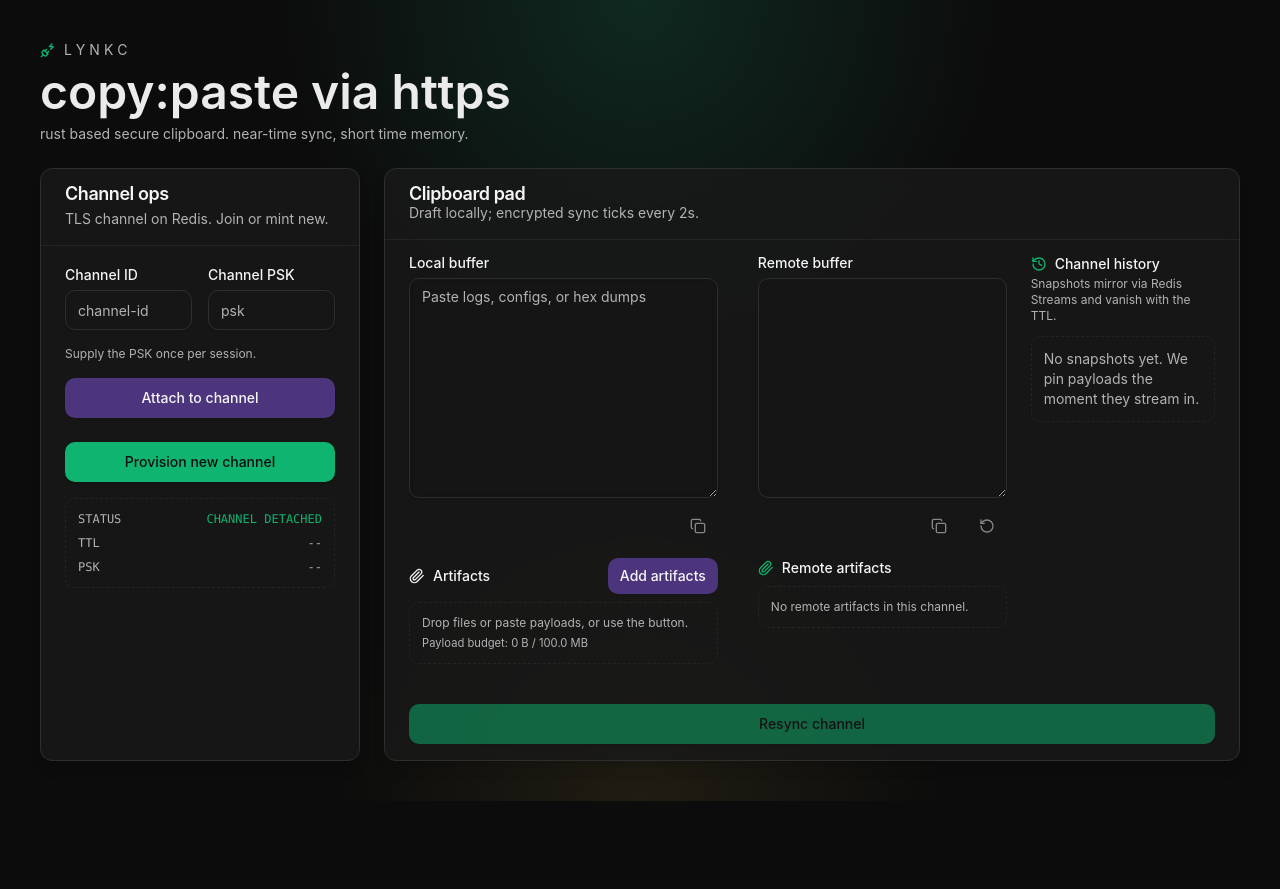
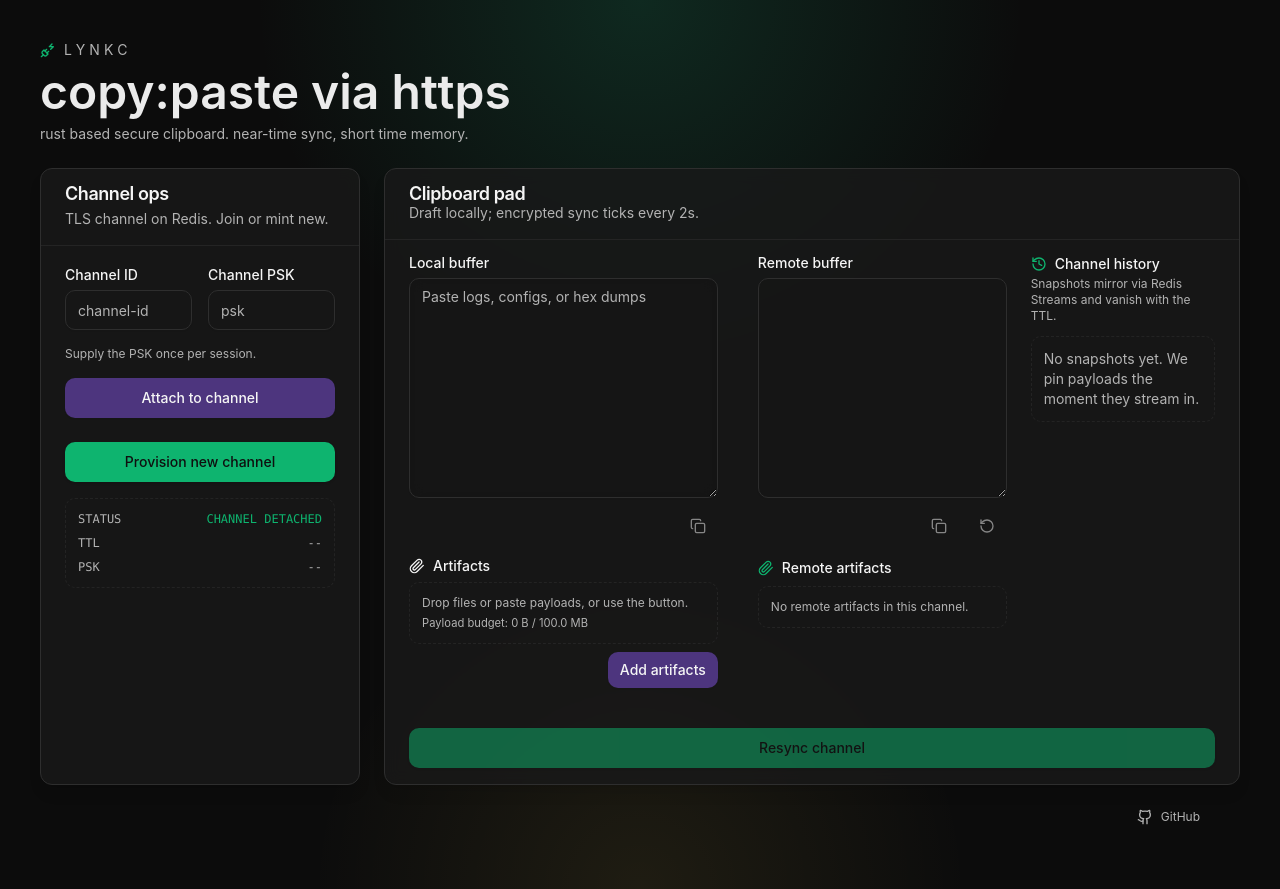
Before and after one commit to mohr-cai/lynkc, a React (Vite) app in the folder frontend/: page / in a window 1280 px wide. Before the commit the page ends 801 px from the top, so only its background shows below. Built offline with nearby package versions, Linux system fonts and the light colour scheme.

Commit message:
feat: misc

```diff
--- a/frontend/src/features/channel/ChannelPad.tsx
+++ b/frontend/src/features/channel/ChannelPad.tsx
@@ -78,12 +78,6 @@ export function ChannelPad({
           <Label className="flex items-center gap-2">
             <Paperclip className="h-4 w-4" /> Artifacts
           </Label>
-          <div className="flex items-center gap-2">
-            <input ref={fileInputRef} type="file" multiple className="hidden" onChange={onFileSelect} />
-            <Button type="button" variant="secondary" size="sm" onClick={() => fileInputRef.current?.click()}>
-              Add artifacts
-            </Button>
-          </div>
         </div>
         <div
           onDragEnter={onDragOver}
@@ -144,6 +138,12 @@ export function ChannelPad({
             Payload budget: {formatBytes(bytesUsed)} / {formatBytes(byteLimit)}
           </p>
         </div>
+        <div className="flex justify-end">
+          <input ref={fileInputRef} type="file" multiple className="hidden" onChange={onFileSelect} />
+          <Button type="button" variant="secondary" size="sm" onClick={() => fileInputRef.current?.click()}>
+            Add artifacts
+          </Button>
+        </div>
       </div>
     </div>
   );
--- a/frontend/src/features/channel/ChannelShell.tsx
+++ b/frontend/src/features/channel/ChannelShell.tsx
@@ -1,5 +1,5 @@
 import { useState } from "react";
-import { PlugZap } from "lucide-react";
+import { Github, PlugZap } from "lucide-react";
 
 import { Card, CardContent, CardDescription, CardHeader, CardTitle } from "@/components/ui/card";
 import { Button } from "@/components/ui/button";
@@ -130,6 +130,17 @@ export function ChannelShell() {
           </CardContent>
         </Card>
       </section>
+      <footer className="mt-auto flex justify-end px-4 pb-6 md:px-10">
+        <a
+          href="https://github.com/mohr-cai/lynkc"
+          target="_blank"
+          rel="noreferrer noopener"
+          className="inline-flex items-center gap-2 text-xs text-muted-foreground transition hover:text-primary"
+        >
+          <Github className="h-4 w-4" aria-hidden="true" />
+          GitHub
+        </a>
+      </footer>
     </main>
   );
 }
```
